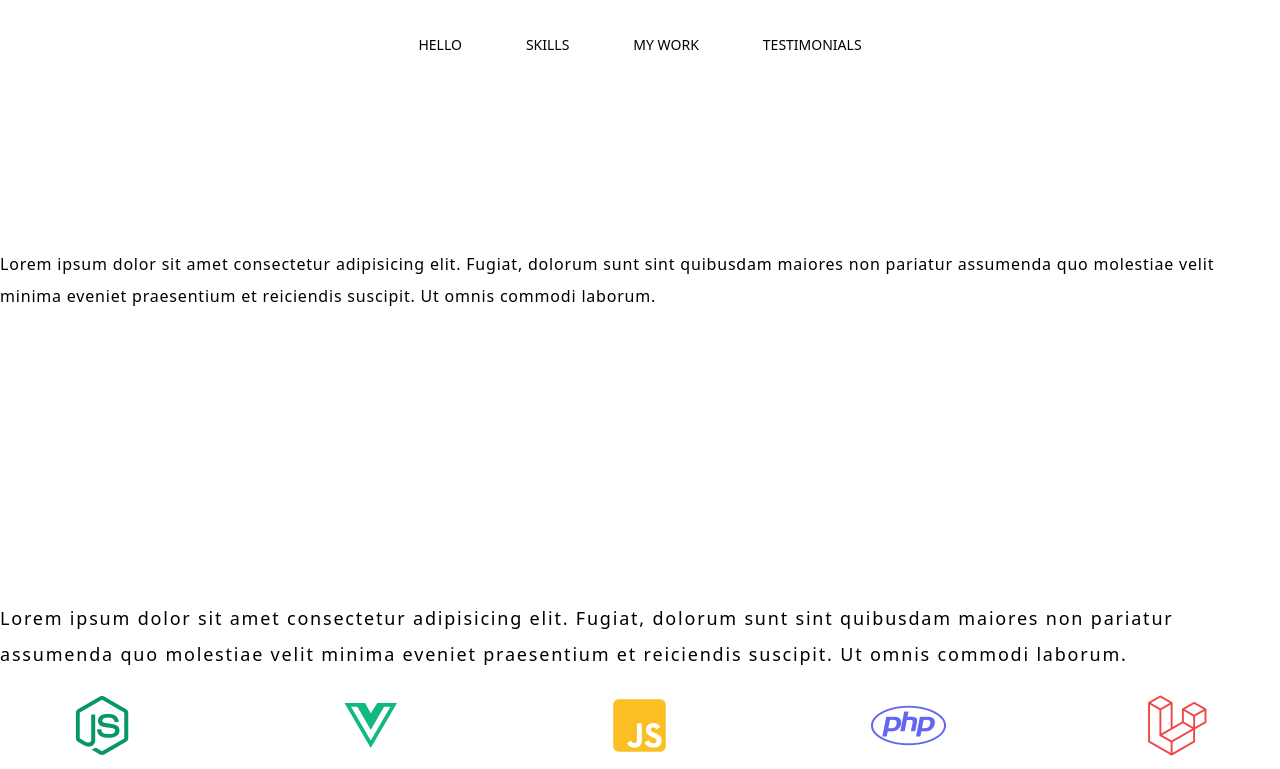
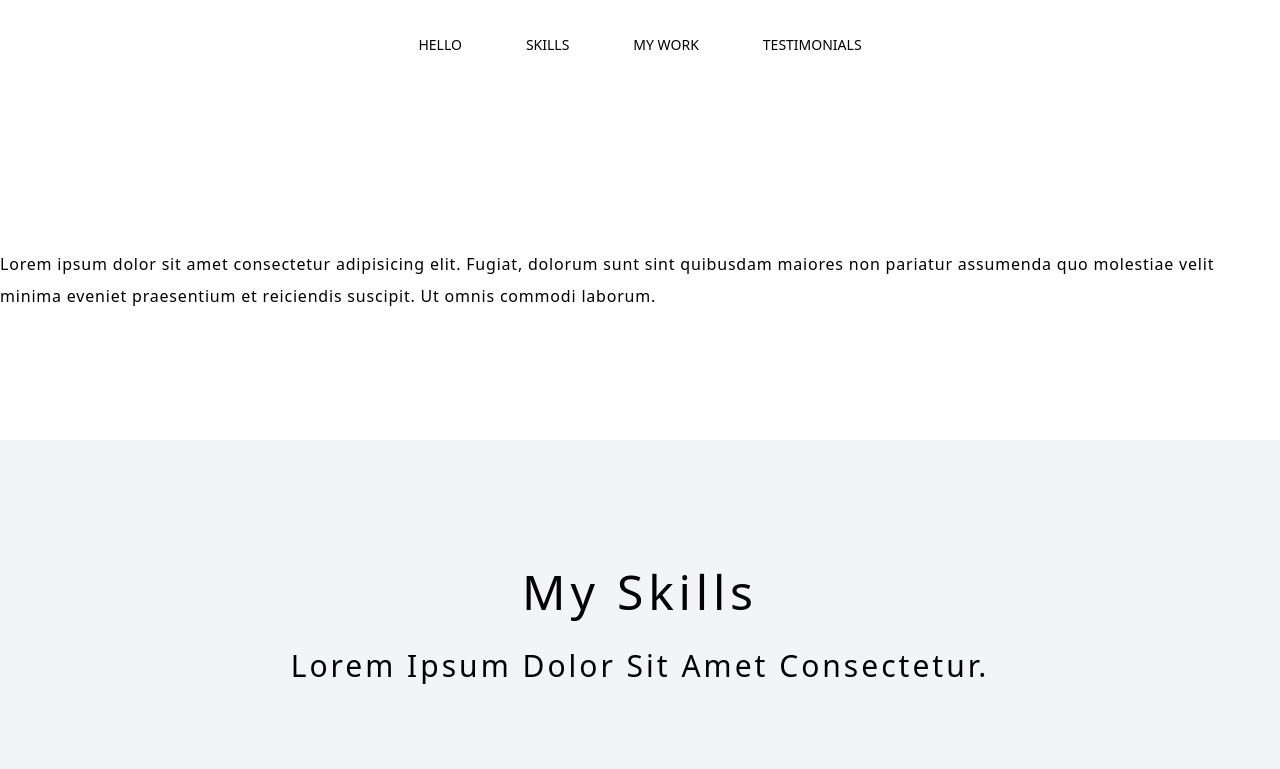
Before and after one commit to rvaguerra/my-website, a Vue app: page / in a window 1280 px wide. Shown: the top 769 px of the page. Built offline with nearby package versions, Linux system fonts and the light colour scheme.

Commit message:
HTML structure refactoring

```diff
--- a/src/components/MySkills.vue
+++ b/src/components/MySkills.vue
@@ -1,27 +1,22 @@
 <template>
-  <section>
-    <SectionContainer title="My Skills">
-      <SectionParagraph>
-        Lorem ipsum dolor sit amet consectetur adipisicing elit. Fugiat, dolorum
-        sunt sint quibusdam maiores non pariatur assumenda quo molestiae velit
-        minima eveniet praesentium et reiciendis suscipit. Ut omnis commodi
-        laborum.
-      </SectionParagraph>
+  <SectionContainer class="bg-gray-100">
+    <template v-slot:title>My Skills</template>
 
-      <SkillList :skills="skills"></SkillList>
-    </SectionContainer>
-  </section>
+    <template v-slot:sub-title
+      >Lorem ipsum dolor sit amet consectetur.</template
+    >
+
+    <SkillList :skills="skills"></SkillList>
+  </SectionContainer>
 </template>
 
 <script>
 import SectionContainer from "./ui/Section/Container";
-import SectionParagraph from "./ui/Section/Paragraph";
 import SkillList from "./ui/Skills/List";
 
 export default {
   components: {
     SectionContainer,
-    SectionParagraph,
     SkillList,
   },
 
```
